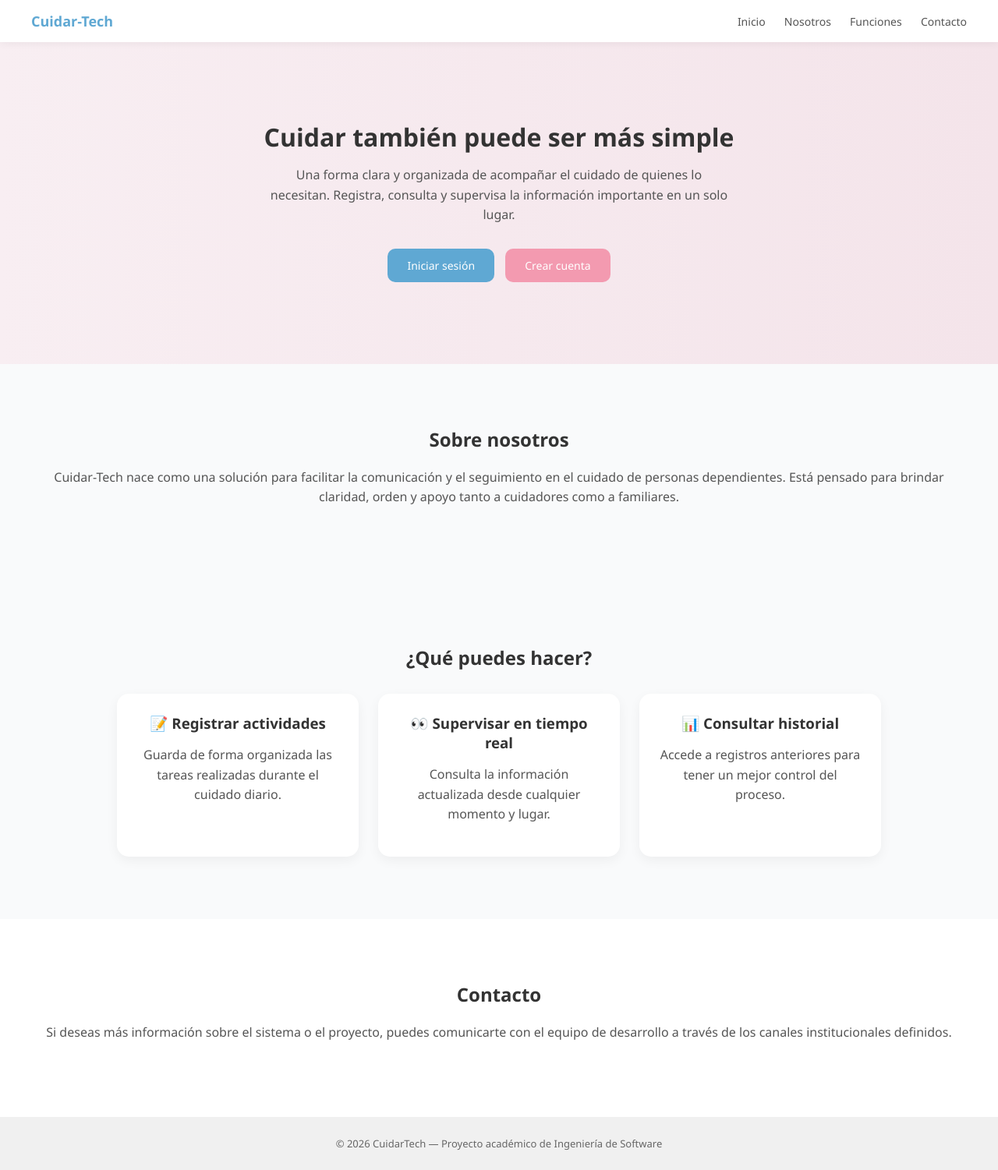
After one commit to sarasanchezes-bot/cuidartech, a Django app: page /home/ in a window 1280 px wide. The commit adds this page. Shown: the whole page at 78% size. Run offline with Django 5.2, Linux system fonts and the light colour scheme.

```diff
--- /dev/null
+++ b/templates/home.html
@@ -0,0 +1,241 @@
+<!DOCTYPE html>
+<html lang="es">
+<head>
+<meta charset="UTF-8">
+<title>CuidarTech</title>
+<meta name="viewport" content="width=device-width, initial-scale=1.0">
+
+<style>
+
+/* BASE */
+
+body{
+margin:0;
+font-family:'Segoe UI', Tahoma, sans-serif;
+background:#f9fafb;
+color:#333;
+}
+
+h1,h2,h3{
+margin:0;
+}
+
+p{
+color:#555;
+line-height:1.6;
+}
+
+/* NAVBAR */
+
+.navbar{
+background:white;
+padding:15px 40px;
+display:flex;
+justify-content:space-between;
+align-items:center;
+box-shadow:0 2px 10px rgba(0,0,0,0.05);
+position:sticky;
+top:0;
+z-index:10;
+}
+
+.logo{
+font-weight:bold;
+font-size:18px;
+color:#5fa8d3;
+}
+
+.nav-links a{
+margin-left:20px;
+text-decoration:none;
+color:#555;
+font-size:14px;
+transition:0.3s;
+}
+
+.nav-links a:hover{
+color:#000;
+}
+
+/* HERO */
+
+.hero{
+background:linear-gradient(90deg,#f8eef2,#f4e4ea);
+padding:100px 40px;
+text-align:center;
+}
+
+.hero h1{
+font-size:32px;
+margin-bottom:15px;
+}
+
+.hero p{
+max-width:600px;
+margin:auto;
+}
+
+/* BOTONES */
+
+.buttons{
+margin-top:25px;
+}
+
+.btn{
+padding:12px 25px;
+margin:5px;
+border-radius:10px;
+text-decoration:none;
+color:white;
+font-size:14px;
+display:inline-block;
+transition:all 0.3s ease;
+}
+
+.btn-login{
+background:#5fa8d3;
+}
+
+.btn-register{
+background:#f39ab0;
+}
+
+.btn:hover{
+transform:translateY(-2px);
+opacity:0.95;
+}
+
+/* SECCIONES */
+
+.section{
+padding:80px 40px;
+text-align:center;
+}
+
+.section h2{
+margin-bottom:20px;
+}
+
+/* CARDS */
+
+.cards{
+display:flex;
+justify-content:center;
+gap:25px;
+flex-wrap:wrap;
+margin-top:30px;
+}
+
+.card{
+background:white;
+padding:25px;
+border-radius:15px;
+width:260px;
+box-shadow:0 5px 15px rgba(0,0,0,0.05);
+transition:all 0.3s ease;
+}
+
+.card:hover{
+transform:translateY(-5px);
+}
+
+.card h3{
+margin-bottom:10px;
+}
+
+/* CONTACTO */
+
+.contact{
+background:#ffffff;
+}
+
+/* FOOTER */
+
+footer{
+background:#f0f0f0;
+text-align:center;
+padding:25px;
+font-size:13px;
+color:#666;
+}
+
+</style>
+</head>
+
+<body>
+
+<!-- NAVBAR -->
+<div class="navbar">
+<div class="logo">Cuidar-Tech</div>
+<div class="nav-links">
+<a href="#">Inicio</a>
+<a href="#nosotros">Nosotros</a>
+<a href="#funciones">Funciones</a>
+<a href="#contacto">Contacto</a>
+</div>
+</div>
+
+<!-- HERO -->
+<div class="hero">
+<h1>Cuidar también puede ser más simple</h1>
+<p>
+Una forma clara y organizada de acompañar el cuidado de quienes lo necesitan.
+Registra, consulta y supervisa la información importante en un solo lugar.
+</p>
+
+<div class="buttons">
+<a href="{% url 'login' %}" class="btn btn-login">Iniciar sesión</a>
+<a href="{% url 'registro' %}" class="btn btn-register">Crear cuenta</a>
+</div>
+</div>
+
+<!-- SOBRE NOSOTROS -->
+<div class="section" id="nosotros">
+<h2>Sobre nosotros</h2>
+<p>
+Cuidar-Tech nace como una solución para facilitar la comunicación y el seguimiento
+en el cuidado de personas dependientes. Está pensado para brindar claridad, orden
+y apoyo tanto a cuidadores como a familiares.
+</p>
+</div>
+
+<!-- FUNCIONES -->
+<div class="section" id="funciones">
+<h2>¿Qué puedes hacer?</h2>
+
+<div class="cards">
+
+<div class="card">
+<h3>📝 Registrar actividades</h3>
+<p>Guarda de forma organizada las tareas realizadas durante el cuidado diario.</p>
+</div>
+
+<div class="card">
+<h3>👀 Supervisar en tiempo real</h3>
+<p>Consulta la información actualizada desde cualquier momento y lugar.</p>
+</div>
+
+<div class="card">
+<h3>📊 Consultar historial</h3>
+<p>Accede a registros anteriores para tener un mejor control del proceso.</p>
+</div>
+
+</div>
+</div>
+
+<!-- CONTACTO -->
+<div class="section contact" id="contacto">
+<h2>Contacto</h2>
+<p>
+Si deseas más información sobre el sistema o el proyecto, puedes comunicarte
+con el equipo de desarrollo a través de los canales institucionales definidos.
+</p>
+</div>
+
+<!-- FOOTER -->
+<footer>
+© 2026 CuidarTech — Proyecto académico de Ingeniería de Software
+</footer>
+
+</body>
+</html>
--- a/templates/login.html
+++ b/templates/login.html
@@ -136,6 +136,10 @@ button:hover{
 <button type="submit">Iniciar sesión</button>
 <p>¿No tienes cuenta? <a href="{% url 'registro' %}">Regístrate aquí</a></p>
 
+<div style="margin-bottom:20px;">
+    <a href="/home/">← Inicio</a>
+</div>
+
 </form>
 
 </div>
--- a/templates/registro.html
+++ b/templates/registro.html
@@ -191,6 +191,10 @@ Familiar
 ¿Ya tienes cuenta? <a href="{% url 'login' %}">Inicia sesión</a>
 </div>
 
+<div style="margin-bottom:20px;">
+    <a href="/home/">← Inicio</a>
+</div>
+
 </div>
 
 </body>
--- a/usuarios/urls.py
+++ b/usuarios/urls.py
@@ -22,4 +22,11 @@ urlpatterns = [
     path('planes/<int:id_plan>/', views.detalle_plan, name='detalle_plan'),
     path('planes/<int:id_plan>/editar/', views.editar_plan, name='editar_plan'),
     path('planes/<int:id_plan>/desactivar/', views.desactivar_plan, name='desactivar_plan'),
+
+    #Dahboard familiar
+    path('dashboard/familiar/', views.dashboard_familiar, name='dashboard_familiar'),
+
+    #Home
+    path('', views.home, name='home'),
+    path('home/', views.home, name='home_alt'),
 ]
--- a/usuarios/views.py
+++ b/usuarios/views.py
@@ -27,6 +27,40 @@ def login_view(request):
             messages.error(request, "Correo o contraseña incorrectos")
 
     return render(request, 'login.html')
+
+# ── DASHBOARD FAMILIAR ─────────────────────────────────────────────────────────
+def dashboard_familiar(request):
+    if 'usuario_id' not in request.session:
+        return redirect('login')
+    if request.session.get('usuario_rol') != 2:
+        return redirect('dashboard')
+
+    usuario_id = request.session.get('usuario_id')
+    nombre = request.session.get('usuario_nombre', 'Usuario')
+
+    # Obtener pacientes activos que tenga asignados como familiar
+    # Por ahora mostramos todos los pacientes activos del sistema
+    # (cuando se implemente la relación familiar-paciente se filtrará)
+    pacientes = Paciente.objects.filter(estado=True)
+
+    # Tomar el primer paciente para mostrar en el panel principal
+    paciente_principal = pacientes.first()
+
+    # Planes activos asociados
+    planes_activos = PlanCuidado.objects.filter(
+        id_paciente__estado=True,
+        estado=True
+    ).select_related('id_paciente')
+
+    context = {
+        'nombre': nombre,
+        'pacientes': pacientes,
+        'paciente_principal': paciente_principal,
+        'planes_activos': planes_activos,
+        'total_pacientes': pacientes.count(),
+        'total_planes': planes_activos.count(),
+    }
+    return render(request, 'dashboard_familiar.html', context)
 
 
 # ── RECUPERAR CONTRASEÑA ───────────────────────────────────────────────────────
@@ -211,7 +245,7 @@ def dashboard(request):
     if id_rol == 1:
         return render(request, 'dashboard_cuidador.html', {'nombre': nombre})
     elif id_rol == 2:
-        return render(request, 'dashboard_familiar.html', {'nombre': nombre})
+        return redirect('dashboard_familiar')
     else:
         return render(request, 'dashboard_cuidador.html', {'nombre': nombre})
 
@@ -485,3 +519,7 @@ def desactivar_plan(request, id_plan):
         pass
 
     return redirect('lista_planes')
+
+# ── Home────────────────────────────────────────────────────────────
+def home(request):
+    return render(request, 'home.html')
```
